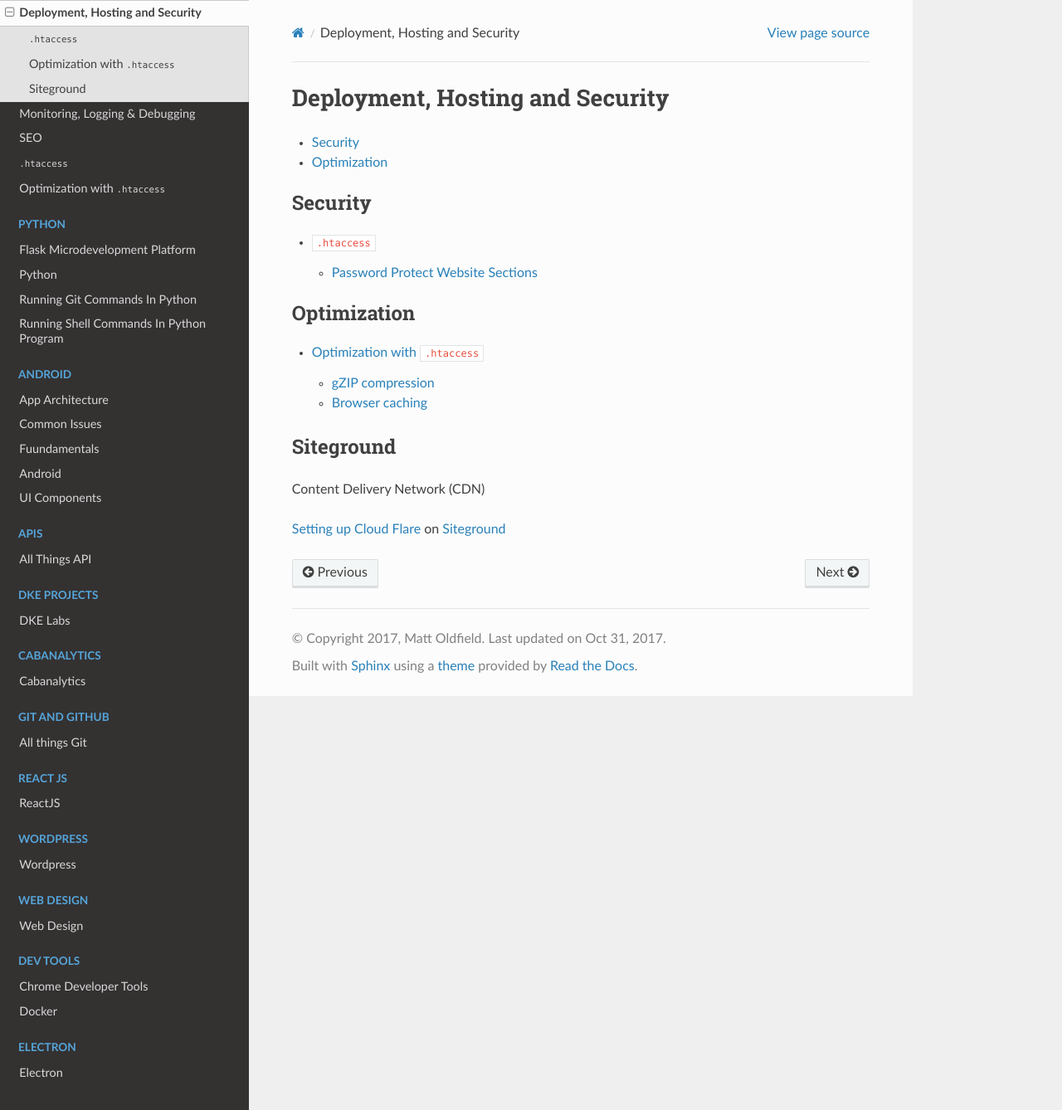
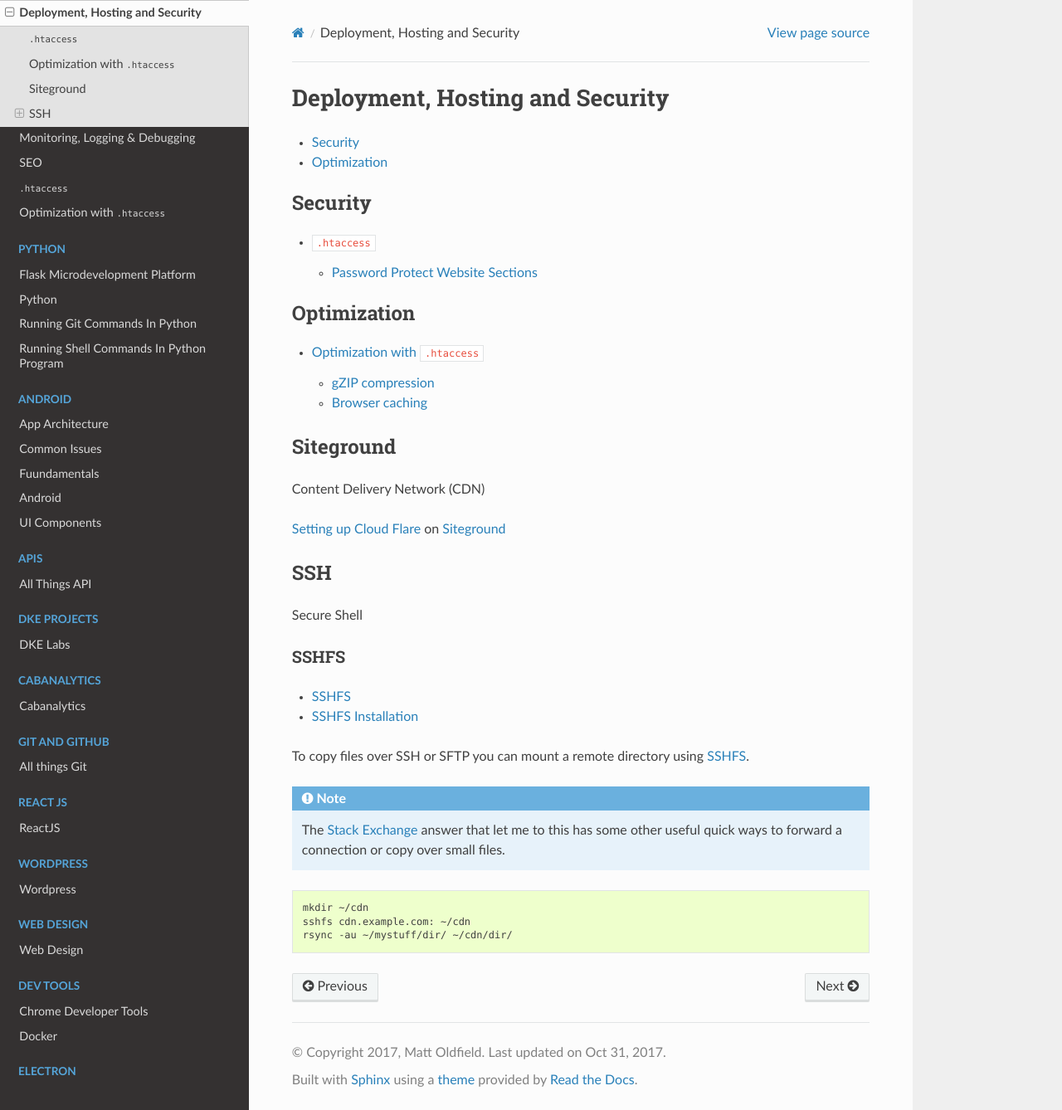
Before and after one commit to asmattic/docs, a Sphinx documentation site: the page built from source/hosting/index.rst, in a window 1280 px wide and 1338 px high. Shown: the whole window at 83% size. Built offline with Sphinx 7.4.7 and the Read the Docs theme 2.0.0, drawn with Linux system fonts in a browser that asks for light colours.

Commit message:
sshfs added for mounting remote directories, (needed for rasp pi)

```diff
--- a/source/hosting/index.rst
+++ b/source/hosting/index.rst
@@ -34,3 +34,28 @@ Content Delivery Network (CDN)
 
 .. _siteground: https://www.siteground.com/
 .. _cloudFlareSetup: https://blog.cloudflare.com/cloudflare-tips-recommended-steps-after-activ/
+
+SSH
+-----
+
+Secure Shell
+
+SSHFS
+~~~~~~~
+
+* `SSHFS <sshfs_>`_
+* `SSHFS Installation <sshfs-install_>`_
+
+To copy files over SSH or SFTP you can mount a remote directory using `SSHFS <sshfs_>`_.
+
+.. note::
+	The `Stack Exchange <https://unix.stackexchange.com/questions/2857/ssh-easily-copy-file-to-local-system?noredirect=1&lq=1>`_ answer that let me to this has some other useful quick ways to forward a connection or copy over small files.
+
+.. _sshfs: https://github.com/libfuse/sshfs
+.. _sshfs-install: https://www.digitalocean.com/community/tutorials/how-to-use-sshfs-to-mount-remote-file-systems-over-ssh
+
+.. code-block:: bash
+
+	mkdir ~/cdn
+	sshfs cdn.example.com: ~/cdn
+	rsync -au ~/mystuff/dir/ ~/cdn/dir/
```
Also changed, not shown: 1 other file.
